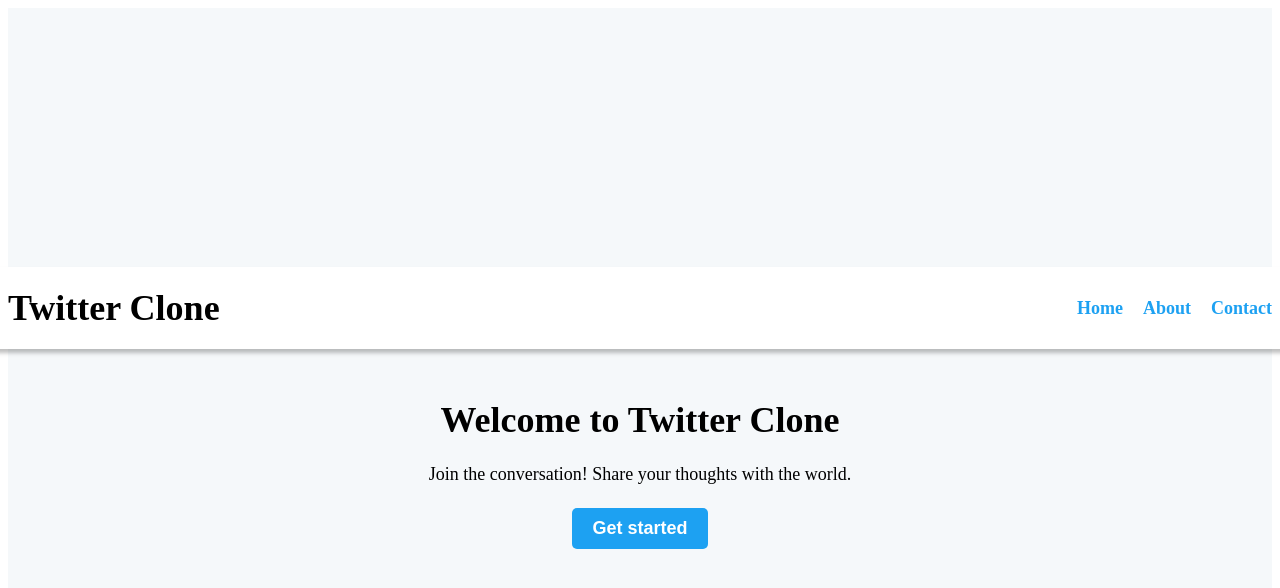
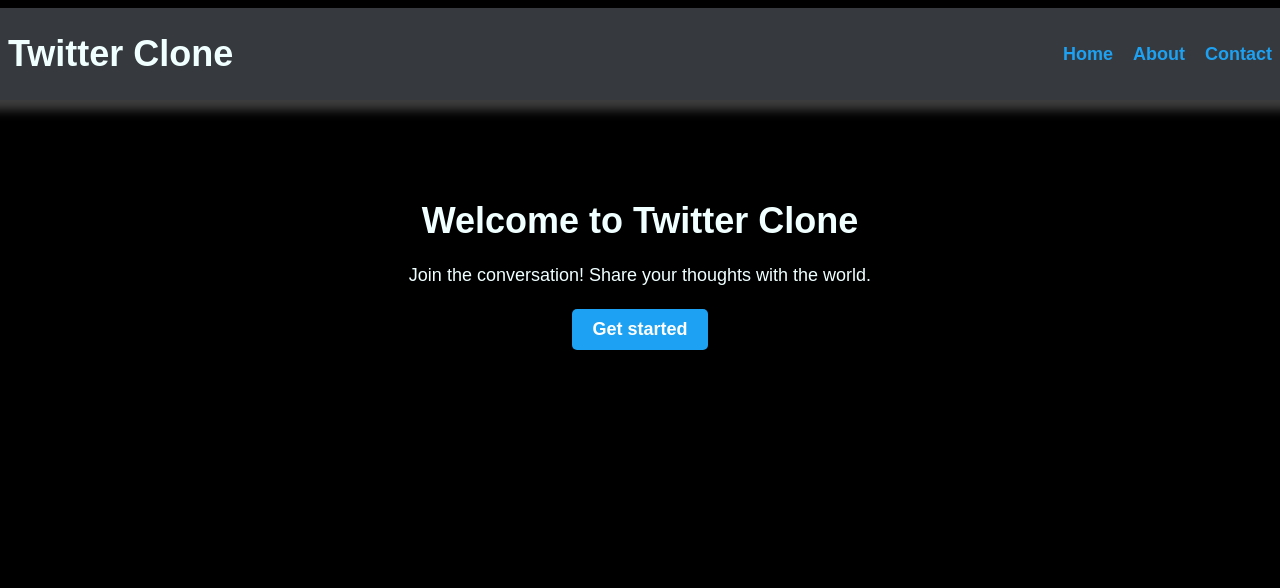
Before and after one commit to XadielF/social-media-app, a React (Create React App) app in the folder frontend/: page / in a window 1280 px wide. Shown: the top 588 px of the page. Built offline with nearby package versions, Linux system fonts and the light colour scheme.

Commit message:
Landing page, cosmetic changes

```diff
--- a/frontend/src/components/ContactPage.css
+++ b/frontend/src/components/ContactPage.css
@@ -0,0 +1,21 @@
+.about-page {
+    display: flex;
+    flex-direction: column;
+    align-items: center;
+    justify-content: center;
+    margin: 50px auto;
+    max-width: 800px;
+    text-align: center;
+  }
+
+  h2 {
+    font-size: 36px;
+    font-weight: bold;
+    margin: 0 0 20px 0;
+  }
+
+  p {
+    font-size: 18px;
+    line-height: 1.5;
+    margin: 0 0 20px 0;
+  }
--- a/frontend/src/components/ContactPage.js
+++ b/frontend/src/components/ContactPage.js
@@ -0,0 +1,24 @@
+import React from "react";
+import "./AboutPage.css";
+
+function AboutPage() {
+  return (
+    <div className="about-page">
+      <h2>About Twitter Clone</h2>
+      <p>
+        Twitter Clone is a social media platform where users can share their
+        thoughts and engage in conversations with others around the world. Our
+        platform allows users to post short messages called "tweets" and
+        interact with others by following their accounts, liking and retweeting
+        their tweets, and sending direct messages.
+      </p>
+      <p>
+        We are dedicated to providing a safe and inclusive environment for our
+        users, and we encourage respectful and constructive dialogue among our
+        community members. Join us today and be part of the conversation!
+      </p>
+    </div>
+  );
+}
+
+export default AboutPage;
--- a/frontend/src/components/FollowButton.js
+++ /dev/null
@@ -1 +0,0 @@
-// a component that allows users to follow or unfollow another user
--- a/frontend/src/components/LandingPage.css
+++ b/frontend/src/components/LandingPage.css
@@ -2,9 +2,9 @@
     display: flex;
     flex-direction: column;
     align-items: center;
-    justify-content: center;
     height: 100vh;
-    background-color: #f5f8fa;
+    font-family: Arial, sans-serif;
+    color: azure;
   }
 
   header {
@@ -12,9 +12,9 @@
     justify-content: space-between;
     align-items: center;
     width: 100%;
-    padding: 20px;
-    background-color: white;
-    box-shadow: 0px 4px 4px rgba(0, 0, 0, 0.25);
+    padding: 25px;
+    background-color: #36393E;
+    box-shadow: 0px 10px 10px rgba(247, 247, 247, 0.25);
   }
 
   h1 {
@@ -39,8 +39,11 @@
     text-decoration: underline;
   }
 
+
+
   main {
     display: flex;
+    padding-top: 50px;
     flex-direction: column;
     align-items: center;
     justify-content: center;
@@ -75,3 +78,16 @@
   .btn:hover {
     background-color: #0e81c9;
   }
+
+  html{
+    background-color:black;
+  };
+
+  .content{
+    padding: 16px;
+  }
+
+  .sticky{
+    position: fixed;
+    top: 0px;
+  }
--- a/frontend/src/components/LandingPage.js
+++ b/frontend/src/components/LandingPage.js
@@ -18,7 +18,11 @@ function LandingPage() {
         <button className="btn">Get started</button>
       </main>
     </div>
+
+
   );
 }
 
+
+
 export default LandingPage;
--- /dev/null
+++ b/frontend/src/components/LogIn.js
@@ -0,0 +1,2 @@
+import React from "react";
+import "./LogIn.css";
```
Also changed, not shown: frontend/src/components/LogIn.css (added).
